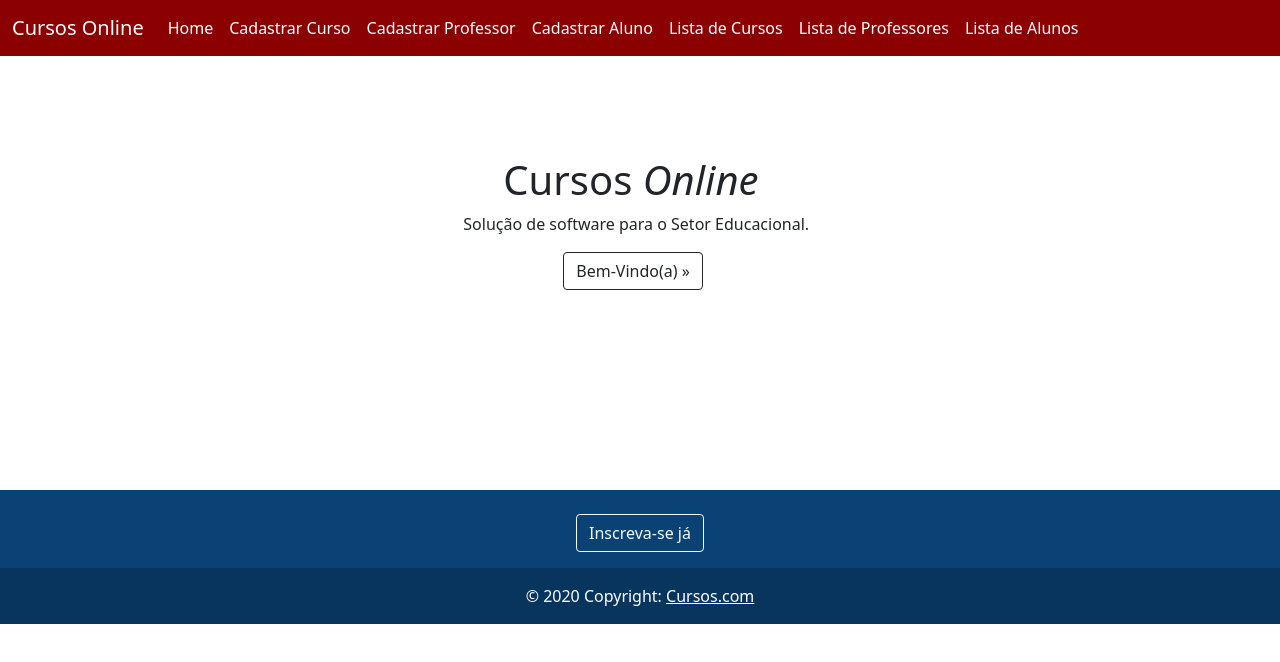
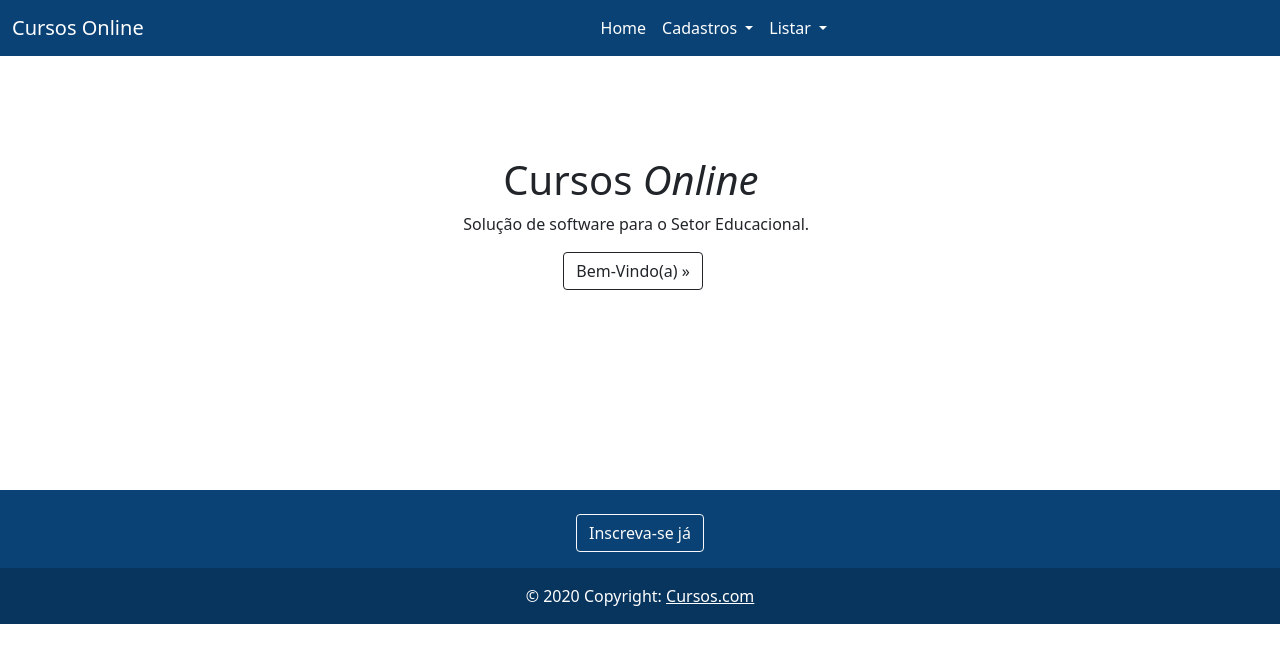
Before and after one commit to Marcos-Barry/curso-java-5osiob, an Angular app: page / in a window 1280 px wide. Shown: the top 662 px of the page. Built offline with nearby package versions, Linux system fonts and the light colour scheme.

Commit message:
arrumando navbar

```diff
--- a/src/app/app.module.ts
+++ b/src/app/app.module.ts
@@ -15,6 +15,7 @@ import { AlunosComponent } from './alunos/alunos.component';
 import { ProfessoresComponent } from './professores/professores.component';
 import { SobreComponent } from './sobre/sobre.component';
 import { FooterComponent } from './footer/footer.component';
+import { ApiService } from './api.service';
 
 @NgModule({
   imports: [
@@ -45,6 +46,7 @@ import { FooterComponent } from './footer/footer.component';
     SobreComponent,
     FooterComponent
   ],
-  bootstrap: [AppComponent]
+  bootstrap: [AppComponent],
+  providers: [ApiService]
 })
 export class AppModule {}
--- a/src/app/navbar/navbar.component.html
+++ b/src/app/navbar/navbar.component.html
@@ -1,8 +1,5 @@
-<nav
-  class="navbar navbar-expand-lg navbar-light"
-  style="background-color: darkred"
->
-  <div class="container-fluid ">
+<nav class="navbar navbar-expand-lg navbar-light" style="background-color: #0a4275">
+  <div class="container-fluid">
     <a class="navbar-brand text-white" [routerLink]="['/']">{{name}} </a>
     <button
       class="navbar-toggler "
@@ -15,46 +12,52 @@
     >
       <span class="navbar-toggler-icon "></span>
     </button>
-    <div class="collapse navbar-collapse" id="navbarNav">
+    <div class="collapse navbar-collapse justify-content-center" id="navbarNav">
       <ul class="navbar-nav">
         <li class="nav-item">
-          <a
-            class="nav-link active text-white"
-            aria-current="page"
-            [routerLink]="['/']"
-            >Home</a
-          >
+          <a class="nav-link active text-white" aria-current="page" [routerLink]="['/']">Home</a>
         </li>
 
+        <li class="nav-item dropdown">
+          <a class="nav-link dropdown-toggle text-white" href="#" id="navbarDropdown" role="button"
+            data-bs-toggle="dropdown" aria-expanded="false">
+            Cadastros
+          </a>
+          <ul class="dropdown-menu" aria-labelledby="navbarDropdown" style="background-color: #0a4275">
             <li class="nav-item">
-          <a class="nav-link text-white" [routerLink]="['/curso']"
-            >Cadastrar Curso
+              <a class="nav-link text-white" [routerLink]="['/curso']">Cadastrar Curso
               </a>
             </li>
             <li class="nav-item">
-          <a class="nav-link text-white" [routerLink]="['/professor']"
-            >Cadastrar Professor
+              <a class="nav-link text-white" [routerLink]="['/professor']">Cadastrar Professor
               </a>
             </li>
             <li class="nav-item">
-          <a class="nav-link text-white" [routerLink]="['/aluno']"
-            >Cadastrar Aluno
+              <a class="nav-link text-white" [routerLink]="['/aluno']">Cadastrar Aluno
+              </a>
+            </li>
+          </ul>
+        </li>
+
+        <li class="nav-item dropdown">
+          <a class="nav-link dropdown-toggle text-white" href="#" id="navbarDropdown" role="button"
+            data-bs-toggle="dropdown" aria-expanded="false">
+            Listar
+          </a>
+          <ul class="dropdown-menu" aria-labelledby="navbarDropdown" style="background-color: #0a4275">
+            <li class="nav-item">
+              <a class="nav-link text-white" [routerLink]="['/cursos']">Lista de Cursos
               </a>
             </li>
             <li class="nav-item">
-          <a class="nav-link text-white" [routerLink]="['/cursos']"
-            >Lista de Cursos
+              <a class="nav-link text-white" [routerLink]="['/professores']">Lista de Professores
               </a>
             </li>
             <li class="nav-item">
-          <a class="nav-link text-white" [routerLink]="['/professores']"
-            >Lista de Professores
+              <a class="nav-link text-white" [routerLink]="['/alunos']">Lista de Alunos
               </a>
             </li>
-        <li class="nav-item">
-          <a class="nav-link text-white" [routerLink]="['/alunos']"
-            >Lista de Alunos
-          </a>
+          </ul>
         </li>
       </ul>
     </div>
```
Also changed, not shown: src/app/api.service.ts (added, +7 -0 lines). Lines whose indentation alone changed are shown as unchanged.
